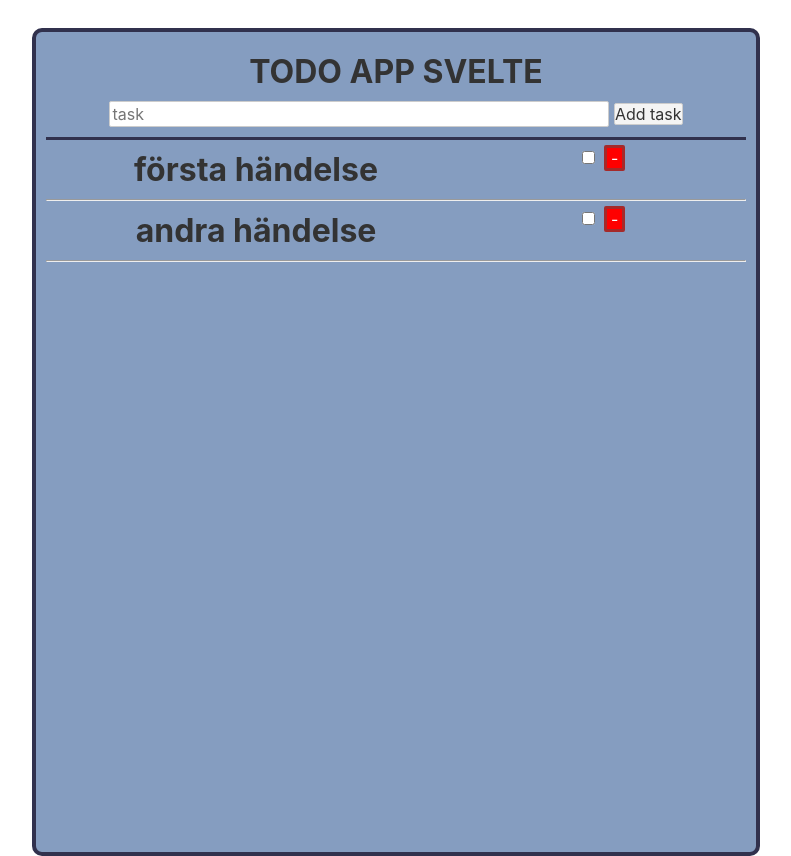
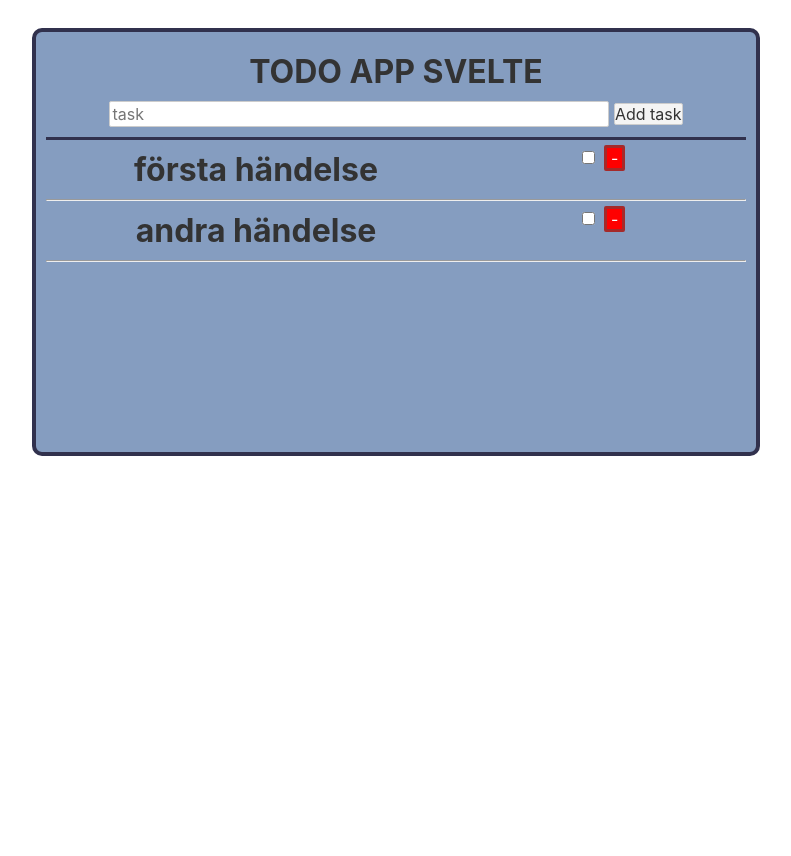
Before and after one commit to fridaijohansson/GA-svelte-app, a Svelte app: page / in a window 1280 px wide. Shown: the whole page, without its empty margins (244-1035 px from the left). After the commit the page ends 800 px from the top, so only its background shows below. Built offline with nearby package versions, Linux system fonts and the light colour scheme.

Commit message:
changed id of task

```diff
--- a/src/App.svelte
+++ b/src/App.svelte
@@ -12,7 +12,7 @@
 		const task = {
 			task: newTask,
 			completed: false,
-			id: newTask.length-1,
+			id: Date.now(),
 		};
 
 		taskArray = [task, ...taskArray];
@@ -93,7 +93,7 @@
 
 main{
     width: 700px;
-    min-height: 800px;
+    min-height: 400px;
     background-color: rgb(133, 157, 192);
     margin: auto;
     margin-top: 20px;
```
